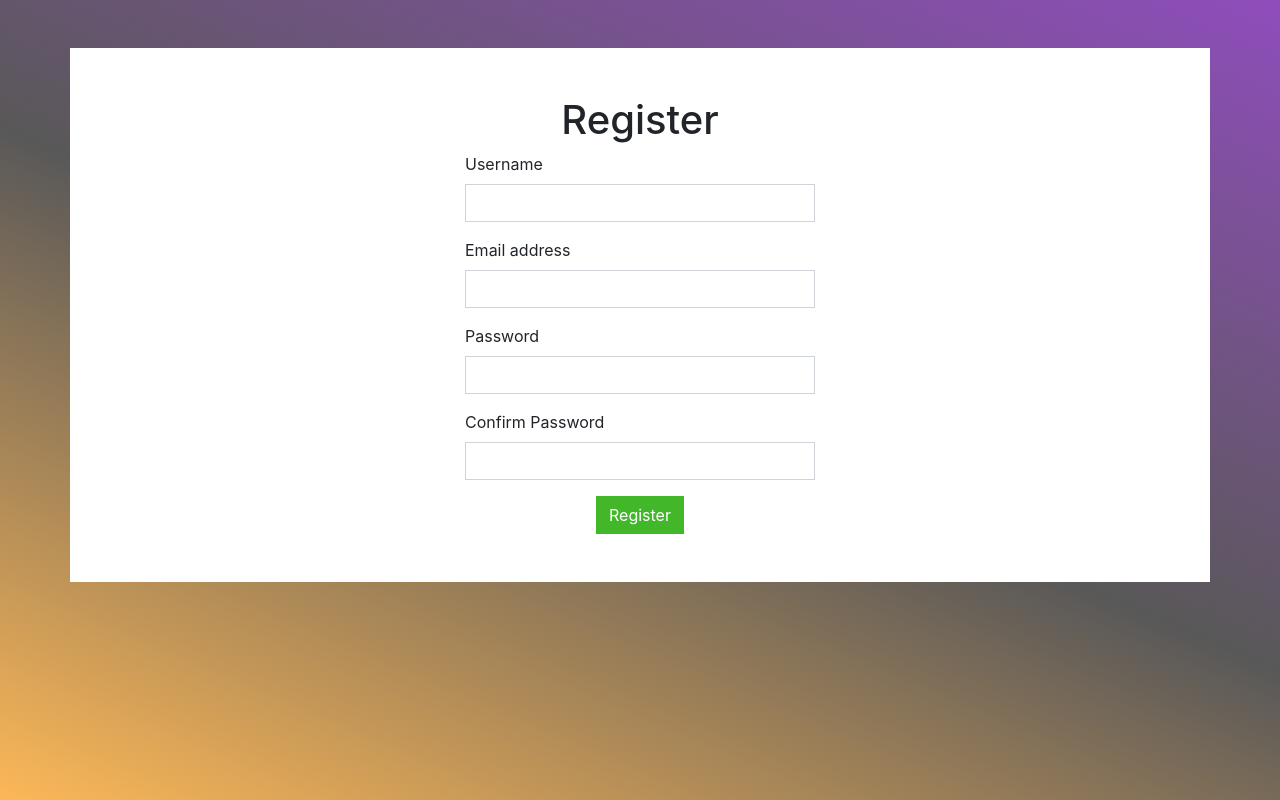
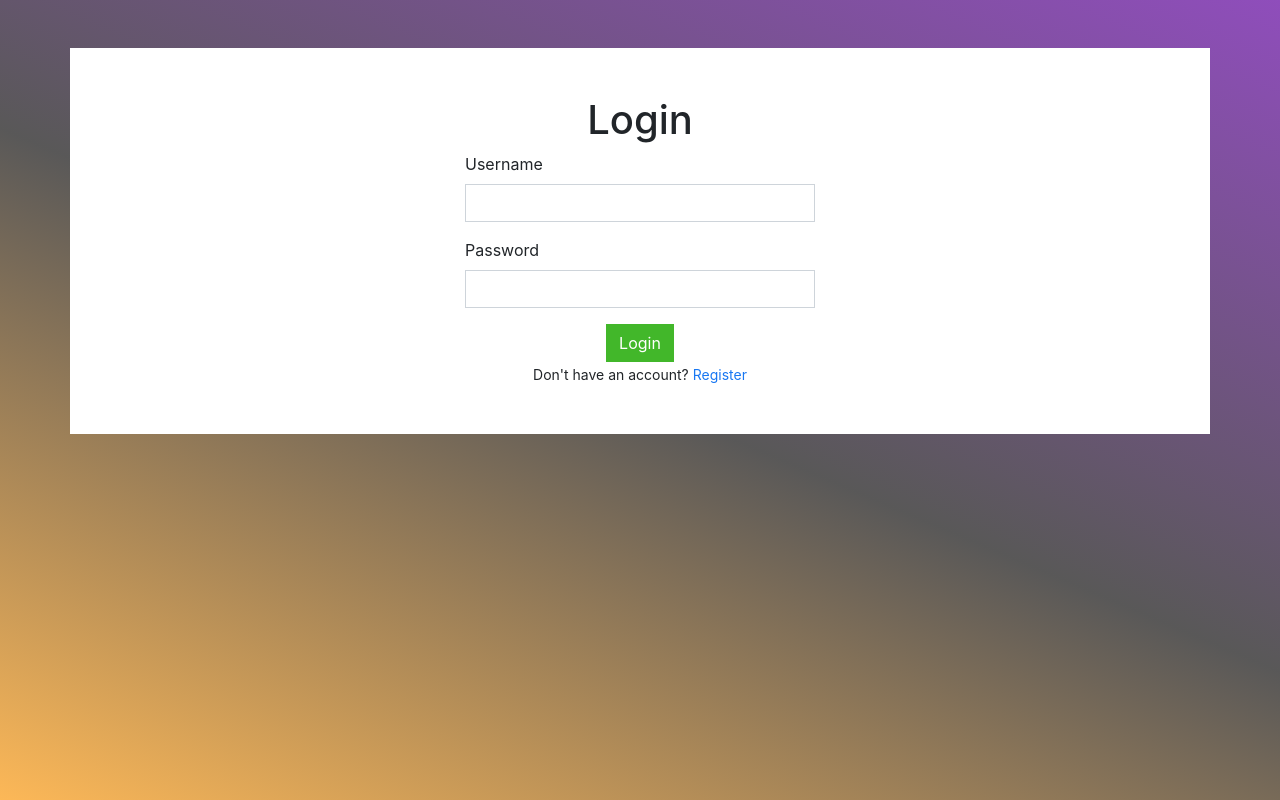
Before and after one commit to sujanchhetri/graphchat, a React (Create React App) app in the folder client/: page /login in a window 1280 px wide. Built offline with nearby package versions, Linux system fonts and the light colour scheme.

Commit message:
forms ui and backend synced

```diff
--- a/client/package.json
+++ b/client/package.json
@@ -3,14 +3,17 @@
   "version": "0.1.0",
   "private": true,
   "dependencies": {
+    "@apollo/client": "^3.3.11",
     "@testing-library/jest-dom": "^5.11.4",
     "@testing-library/react": "^11.1.0",
     "@testing-library/user-event": "^12.1.10",
     "bootstrap": "^4.6.0",
+    "graphql": "^15.5.0",
     "node-sass": "^5.0.0",
     "react": "^17.0.1",
     "react-bootstrap": "^1.5.0",
     "react-dom": "^17.0.1",
+    "react-router-dom": "^5.2.0",
     "react-scripts": "4.0.3",
     "web-vitals": "^1.0.1"
   },
--- /dev/null
+++ b/client/src/ApolloProvider.js
@@ -0,0 +1,15 @@
+import React from "react";
+import {
+	ApolloClient,
+	InMemoryCache,
+	ApolloProvider as Provider,
+} from "@apollo/client";
+
+const client = new ApolloClient({
+	uri: "http://localhost:4000",
+	cache: new InMemoryCache(),
+});
+
+export default function ApolloProvider(props) {
+	return <Provider client={client} {...props} />;
+}
--- a/client/src/App.js
+++ b/client/src/App.js
@@ -1,15 +1,27 @@
 import React from "react";
-import { Container} from "react-bootstrap";
-import "bootstrap/dist/css/bootstrap.min.css";
+import { Container } from "react-bootstrap";
+import { BrowserRouter, Route, Switch } from "react-router-dom";
+
+import ApolloProvider from "./ApolloProvider";
+
 import "./App.scss";
-
+import Home from "./pages/Home";
 import Register from "./pages/Register";
+import Login from "./pages/Login";
 
 function App() {
 	return (
-		<Container className="pt-5">
-			<Register />
-		</Container>
+		<ApolloProvider>
+			<BrowserRouter>
+				<Container className="pt-5">
+					<Switch>
+						<Route path="/register" component={Register} />
+						<Route exact path="/" component={Home} />
+						<Route path="/login" component={Login} />
+					</Switch>
+				</Container>
+			</BrowserRouter>
+		</ApolloProvider>
 	);
 }
 
--- /dev/null
+++ b/client/src/pages/Home.js
@@ -0,0 +1,9 @@
+import React from 'react'
+
+export default function Home() {
+    return (
+        <div>
+            <h1>Home Page</h1>
+        </div>
+    )
+}
--- /dev/null
+++ b/client/src/pages/Login.js
@@ -0,0 +1,82 @@
+import React, { useState } from "react";
+import { Row, Col, Form, Button } from "react-bootstrap";
+import { gql, useLazyQuery } from "@apollo/client";
+import { Link } from "react-router-dom";
+
+const LOGIN_USER = gql`
+	query login($username: String!, $password: String!) {
+		login(username: $username, password: $password) {
+			username
+			email
+			createdAt
+			token
+		}
+	}
+`;
+
+export default function Register(props) {
+	const [variables, setVariables] = useState({
+		username: "",
+		password: "",
+	});
+	const [errors, setErrors] = useState({});
+
+	const [loginUser, { loading }] = useLazyQuery(LOGIN_USER, {
+		onError: (err) => setErrors(err.graphQLErrors[0].extensions.errors),
+		onCompleted(data) {
+			localStorage.setItem("token", data.login.token);
+			props.history.push("/");
+		},
+	});
+
+	const submitLoginForm = (e) => {
+		e.preventDefault();
+
+		loginUser({ variables });
+	};
+
+	return (
+		<Row className="bg-white py-5 justify-content-center">
+			<Col sm={8} md={6} lg={4}>
+				<h1 className="text-center">Login</h1>
+				<Form onSubmit={submitLoginForm}>
+					<Form.Group>
+						<Form.Label className={errors.username && "text-danger"}>
+							{errors.username ?? "Username"}
+						</Form.Label>
+						<Form.Control
+							type="text"
+							value={variables.username}
+							className={errors.username && "is-invalid"}
+							onChange={(e) =>
+								setVariables({ ...variables, username: e.target.value })
+							}
+						/>
+					</Form.Group>
+					<Form.Group>
+						<Form.Label className={errors.password && "text-danger"}>
+							{errors.password ?? "Password"}
+						</Form.Label>
+						<Form.Control
+							type="password"
+							value={variables.password}
+							className={errors.password && "is-invalid"}
+							onChange={(e) =>
+								setVariables({ ...variables, password: e.target.value })
+							}
+						/>
+					</Form.Group>
+					<div className="text-center">
+						<Button variant="success" type="submit" disabled={loading}>
+							{loading ? "loading.." : "Login"}
+						</Button>
+						<br />
+						<small>
+							Don't have an account? <Link to="/register">Register</Link>
+						</small>
+					</div>
+				</Form>
+			</Col>
+		</Row>
+	);
+}
--- a/client/src/pages/Register.js
+++ b/client/src/pages/Register.js
@@ -1,62 +1,102 @@
-import { Container, Row, Col, Form, Button } from "react-bootstrap";
-import "bootstrap/dist/css/bootstrap.min.css";
+import React, { useState } from "react";
+import { Row, Col, Form, Button } from "react-bootstrap";
+import { gql, useMutation } from "@apollo/client";
+import { Link } from "react-router-dom";
 
-import React,{useState} from "react";
+const REGISTER_USER = gql`
+	mutation register(
+		$username: String!
+		$email: String!
+		$password: String!
+		$confirmPassword: String!
+	) {
+		register(
+			username: $username
+			email: $email
+			password: $password
+			confirmPassword: $confirmPassword
+		) {
+			username
+			email
+			createdAt
+		}
+	}
+`;
 
-export default function Register() {
+export default function Register(props) {
 	const [variables, setVariables] = useState({
 		email: "",
 		username: "",
 		password: "",
 		confirmPassword: "",
 	});
+	const [errors, setErrors] = useState({});
+
+	const [registerUser, { loading }] = useMutation(REGISTER_USER, {
+		update: (_, __) => props.history.push("/login"),
+		onError: (err) => setErrors(err.graphQLErrors[0].extensions.errors),
+	});
 
 	const submitRegisterForm = (e) => {
 		e.preventDefault();
 
-		console.log(variables);
+		registerUser({ variables });
 	};
 
 	return (
 		<Row className="bg-white py-5 justify-content-center">
 			<Col sm={8} md={6} lg={4}>
 				<h1 className="text-center">Register</h1>
-				<Form onSubmit={submitRegisterForm} autoComplete={false}>
+				<Form onSubmit={submitRegisterForm}>
 					<Form.Group>
-						<Form.Label>Username</Form.Label>
+						<Form.Label className={errors.email && "text-danger"}>
+							{errors.email ?? "Email address"}
+						</Form.Label>
 						<Form.Control
-							type="username"
+							type="email"
+							value={variables.email}
+							className={errors.email && "is-invalid"}
+							onChange={(e) =>
+								setVariables({ ...variables, email: e.target.value })
+							}
+						/>
+					</Form.Group>
+					<Form.Group>
+						<Form.Label className={errors.username && "text-danger"}>
+							{errors.username ?? "Username"}
+						</Form.Label>
+						<Form.Control
+							type="text"
 							value={variables.username}
+							className={errors.username && "is-invalid"}
 							onChange={(e) =>
 								setVariables({ ...variables, username: e.target.value })
 							}
 						/>
 					</Form.Group>
 					<Form.Group>
-						<Form.Label>Email address</Form.Label>
-						<Form.Control
-							type="email"
-							value={variables.email}
-							onChange={(e) =>
-								setVariables({ ...variables, email: e.target.value })
-							}
-						/>
-					</Form.Group>
-					<Form.Group>
-						<Form.Label>Password</Form.Label>
+						<Form.Label className={errors.password && "text-danger"}>
+							{errors.password ?? "Password"}
+						</Form.Label>
 						<Form.Control
 							type="password"
 							value={variables.password}
+							className={errors.password && "is-invalid"}
 							onChange={(e) =>
 								setVariables({ ...variables, password: e.target.value })
 							}
 						/>
 					</Form.Group>
 					<Form.Group>
-						<Form.Label>Confirm Password</Form.Label>
+						<Form.Label
+							className={errors.confirmPassword && "text-danger"}
+						>
+							{errors.confirmPassword ?? "Confirm password"}
+						</Form.Label>
 						<Form.Control
 							type="password"
 							value={variables.confirmPassword}
+							className={errors.confirmPassword && "is-invalid"}
 							onChange={(e) =>
 								setVariables({
 									...variables,
@@ -66,9 +106,13 @@
 						/>
 					</Form.Group>
 					<div className="text-center">
-						<Button variant="success" type="submit">
-							Register
+						<Button variant="success" type="submit" disabled={loading}>
+							{loading ? "loading.." : "Register"}
 						</Button>
+						<br />
+						<small>
+							Already have an account? <Link to="/login">Login</Link>
+						</small>
 					</div>
 				</Form>
 			</Col>
--- a/package.json
+++ b/package.json
@@ -14,7 +14,7 @@
   "devDependencies": {},
   "scripts": {
     "start": "node server.js",
-    "dev": "nodemon server.js"
+    "dev": "nodemon server.js --ignore client/"
   },
   "repository": {
     "type": "git",
```
Also changed, not shown: 2 other files (tests, documents, lock files or other folders).
